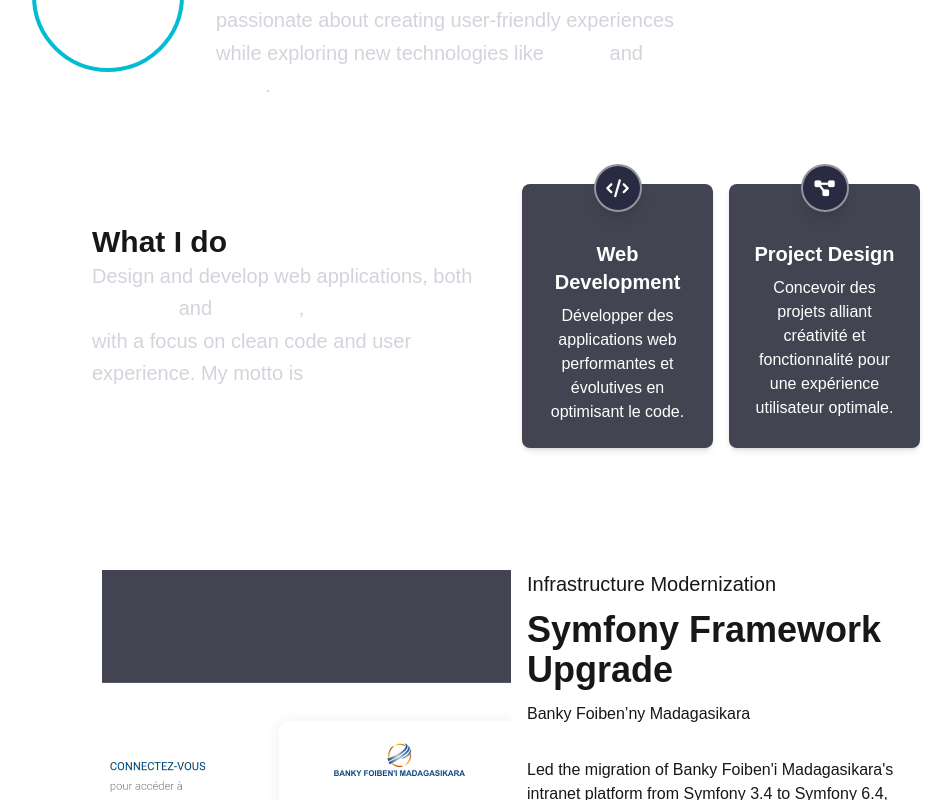
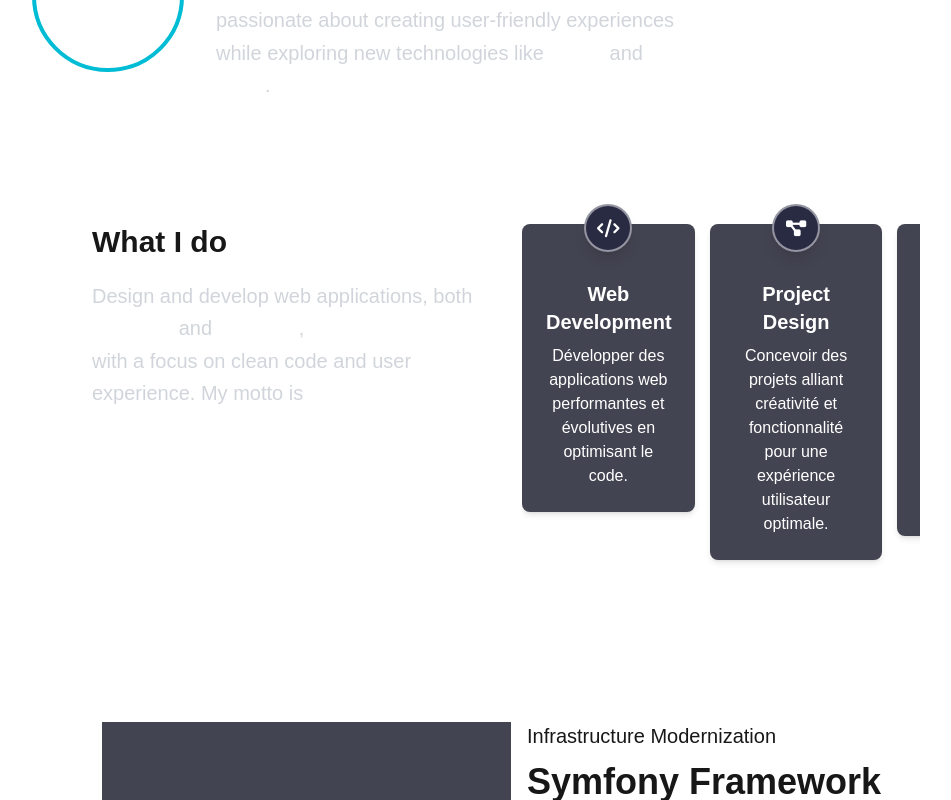
Before and after one commit to Mukkun007/PORTFOLIO-LOVA, a Next.js app: page / in a window 1280 px wide. Shown: the part 573-1373 px from the top of the page, without its empty margins (124-1075 px from the left). Built offline with nearby package versions, Linux system fonts and the light colour scheme.

Commit message:
biographie

```diff
--- a/src/components/About.tsx
+++ b/src/components/About.tsx
@@ -18,14 +18,22 @@
         "Concevoir des projets alliant créativité et fonctionnalité pour une expérience utilisateur optimale.",
       icon: "fa-diagram-project",
     },
+    {
+      title: "UX/UI Design",
+      description:
+        "Créer des interfaces modernes et intuitives pour une meilleure expérience utilisateur.",
+      icon: "fa-paint-brush",
+    },
   ];
 
   return (
     <div className="skills flex flex-wrap ml-[200px] mr-[220px] mt-[50px]">
       {/* Partie de gauche */}
-      <div className="w-full md:w-1/2 p-4 mt-10">
+      <div
+        className={`w-full md:w-1/2 p-4 ${cards.length > 2 ? "mt-10" : "mt-5"}`}
+      >
         <h2 className="font-bold text-3xl">What I do</h2>
-        <h3 className="text-xl leading-relaxed text-gray-300">
+        <h3 className="text-xl leading-relaxed text-gray-300 mt-5">
           Design and develop web applications, both
           <span className="font-bold text-white hover:text-[#00bcd4] transition-colors duration-300">
             {" "}
```
